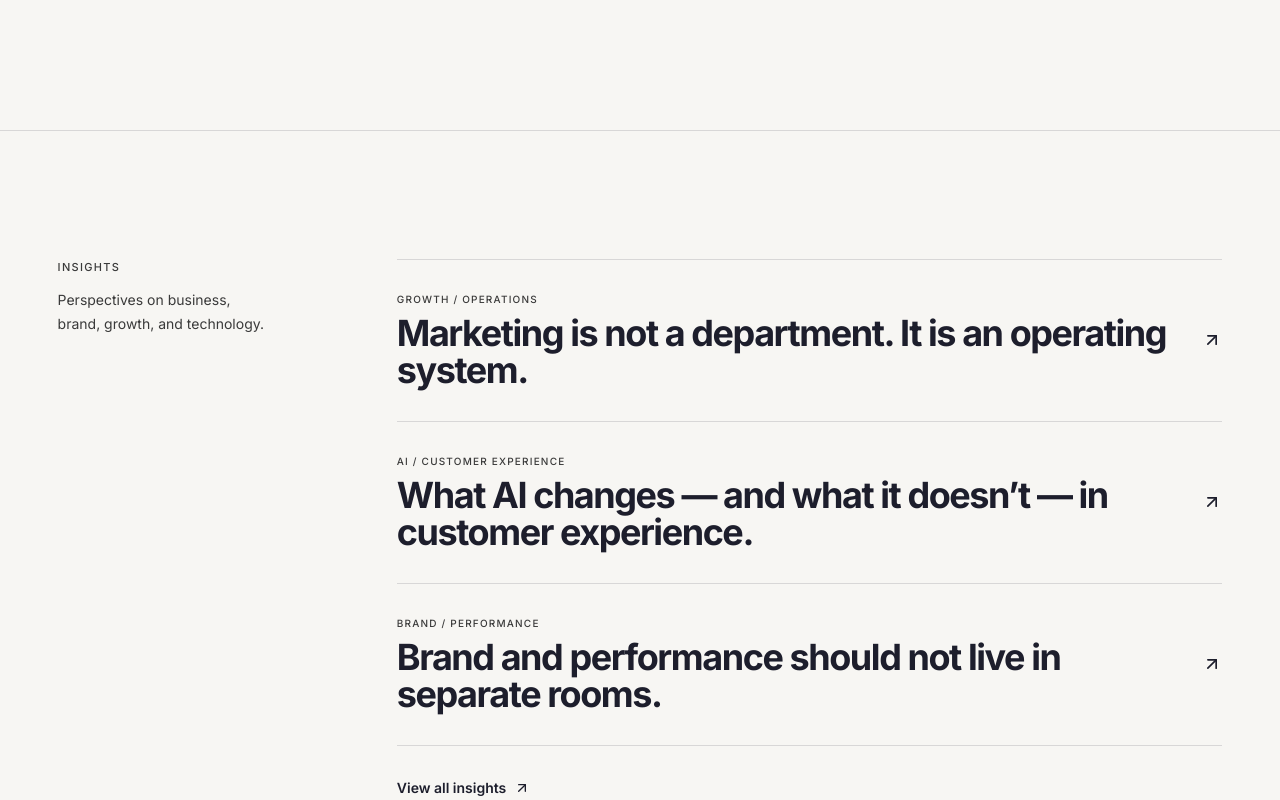
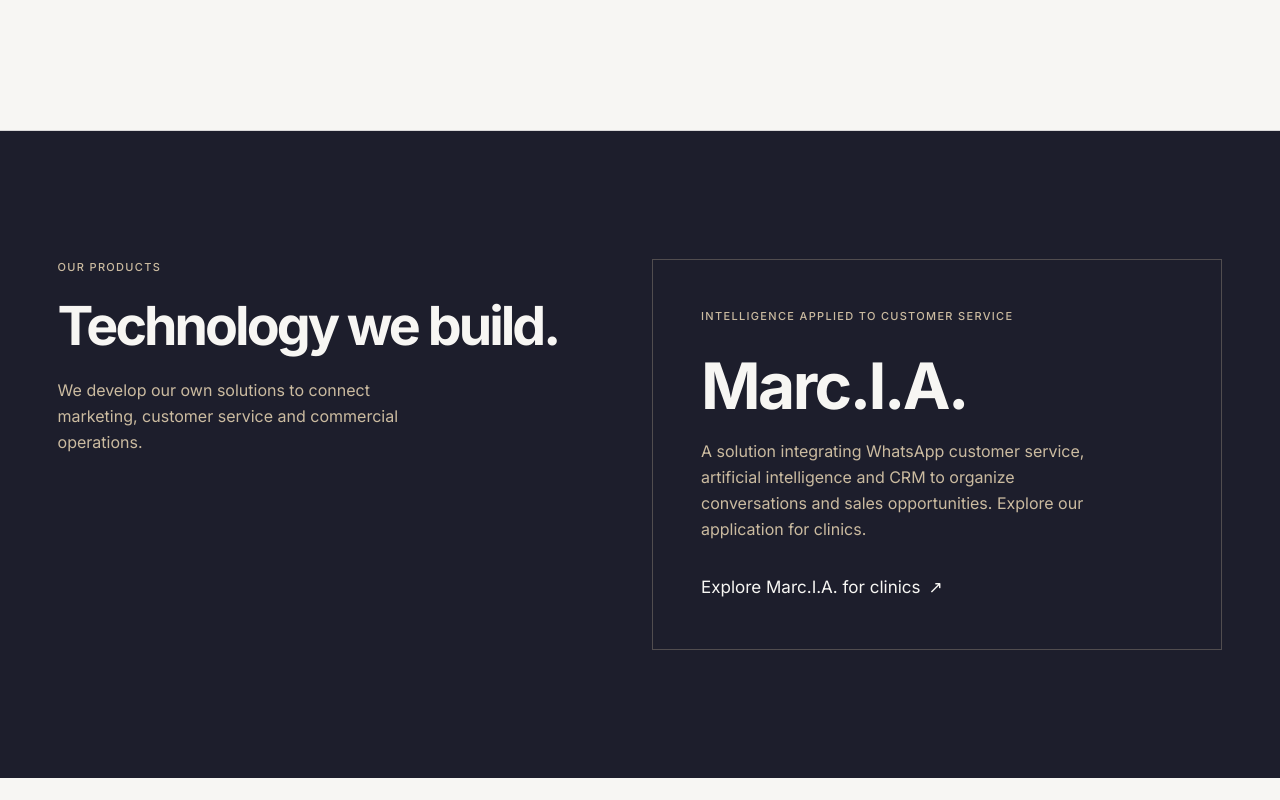
Before and after one commit to contatoagenciawin-ichthus/ichthus-site, a Next.js app: page /en in a window 1280 px wide. Shown: the part 10480-11280 px from the top of the page. Built offline with nearby package versions, Linux system fonts and the light colour scheme.

Commit message:
Integrate products into home and navigation

```diff
--- a/components/redesign/home.tsx
+++ b/components/redesign/home.tsx
@@ -1,3 +1,4 @@
+import { Products } from '@/components/redesign/products'
 import { Insights } from '@/components/redesign/insights'
 import { EditorialHero } from '@/components/redesign/editorial-hero'
 import { CustomCursor } from '@/components/redesign/ui/custom-cursor'
@@ -29,6 +30,7 @@ export function SiteHome({ locale }: { locale: SiteLocale }) {
         <Proof locale={locale} />
         <div id="capabilities" className="scroll-mt-[72px]" />
         <Capabilities locale={locale} />
+        <Products locale={locale} />
         <Insights locale={locale} />
         <div id="contact" className="scroll-mt-[72px]" />
         <Contact locale={locale} />
```
